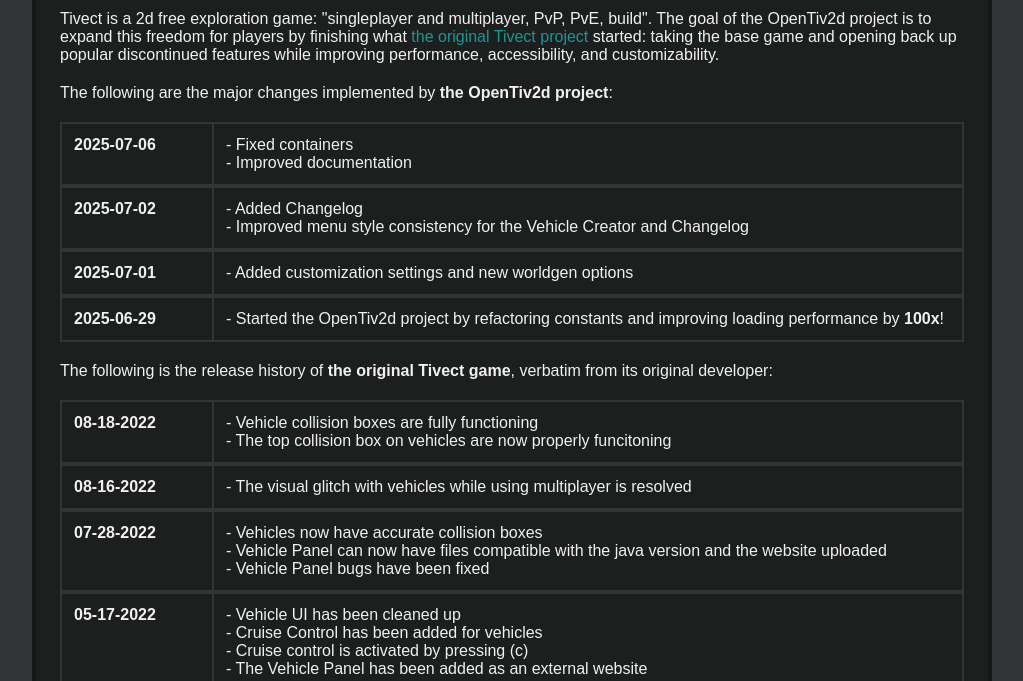
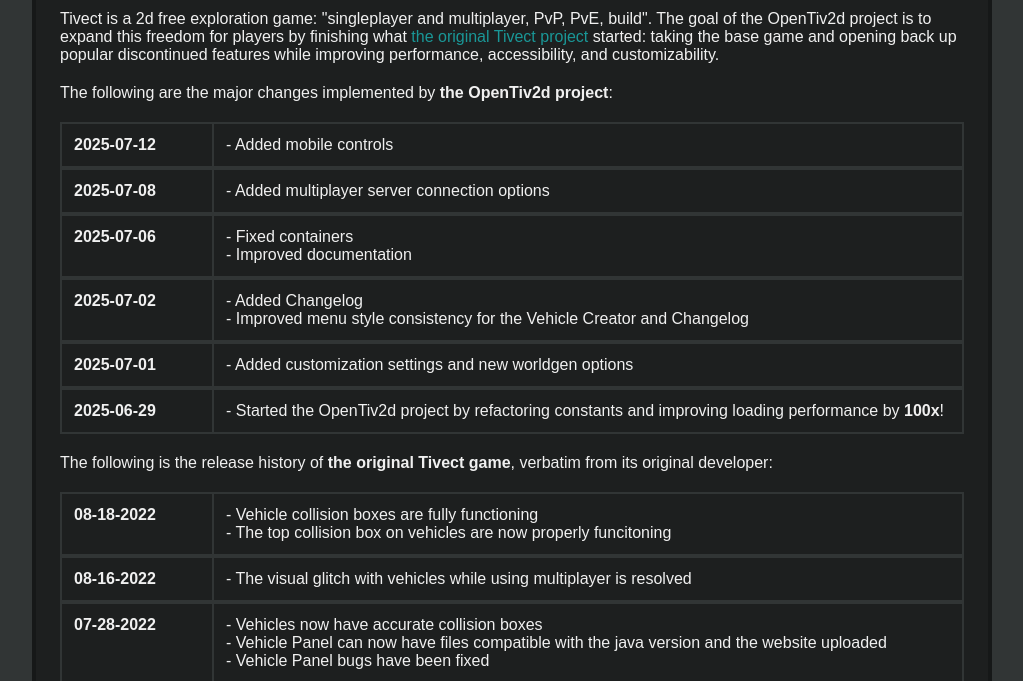
Before and after one commit to Twovect/OpenTiv2d, a plain HTML site: page frontend/changelog.html in a window 1280 px wide. Shown: the part 84-765 px from the top of the page, without its empty margins (128-1151 px from the left). Drawn offline with Linux system fonts and the light colour scheme.

Commit message:
docs: changelog update

```diff
--- a/frontend/changelog.html
+++ b/frontend/changelog.html
@@ -37,6 +37,18 @@
     <script>
         // New changelog display
         const CHANGELOG_OPENTIV2D = [
+            {
+                date: "2025-07-12",
+                notes: [
+                    "Added mobile controls"
+                ]
+            },
+            {
+                date: "2025-07-08",
+                notes: [
+                    "Added multiplayer server connection options"
+                ]
+            },
             {
                 date: "2025-07-06",
                 notes: [
```
